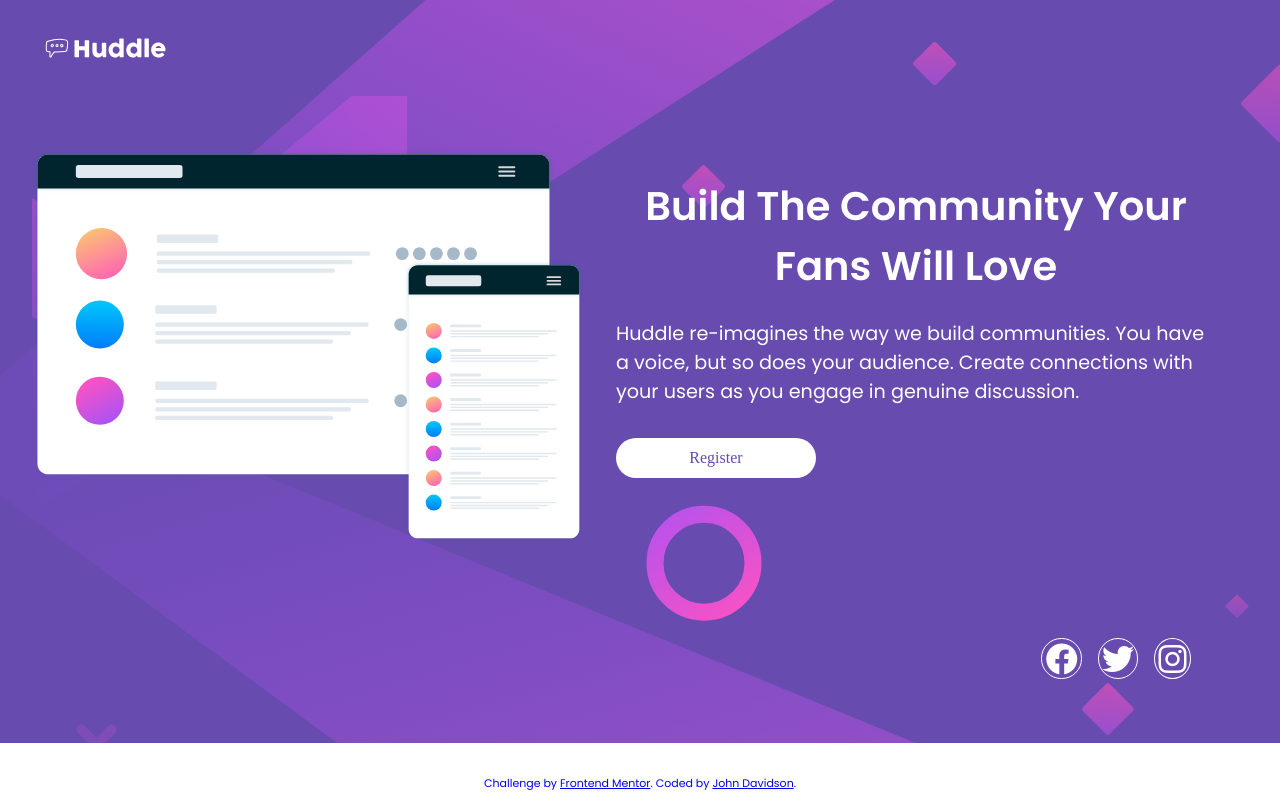
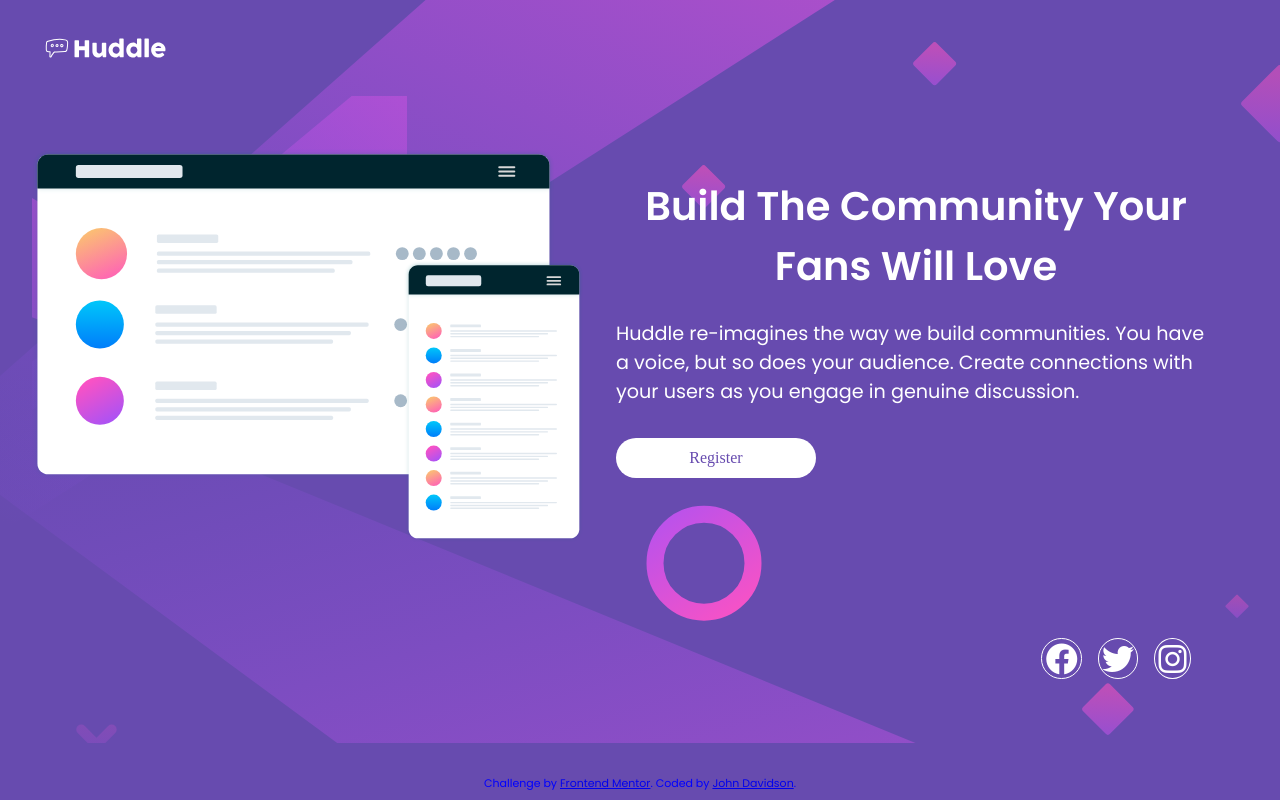
Before and after one commit to John-Davidson-8/fem-huddle-landing-page, a plain HTML site: page index.html in a window 1280 px wide. Drawn offline with Linux system fonts and the light colour scheme.

Commit message:
Add background body color

```diff
--- a/styles.css
+++ b/styles.css
@@ -76,6 +76,7 @@ h6 {
 
 body {
   font-family: var(--ff-bodyFont);
+  background: var(--clr-primary-1-violet);
 }
 .container {
   display: grid;
@@ -186,6 +187,3 @@ footer {
   text-align: center;
   color: blue;
 }
-/* .attribution {
-  color: blue;
-} */
```
Also changed, not shown: screenshots/desktop-screenshot.png (added), screenshots/mobile-screenshot.png (added), 2 other files.
